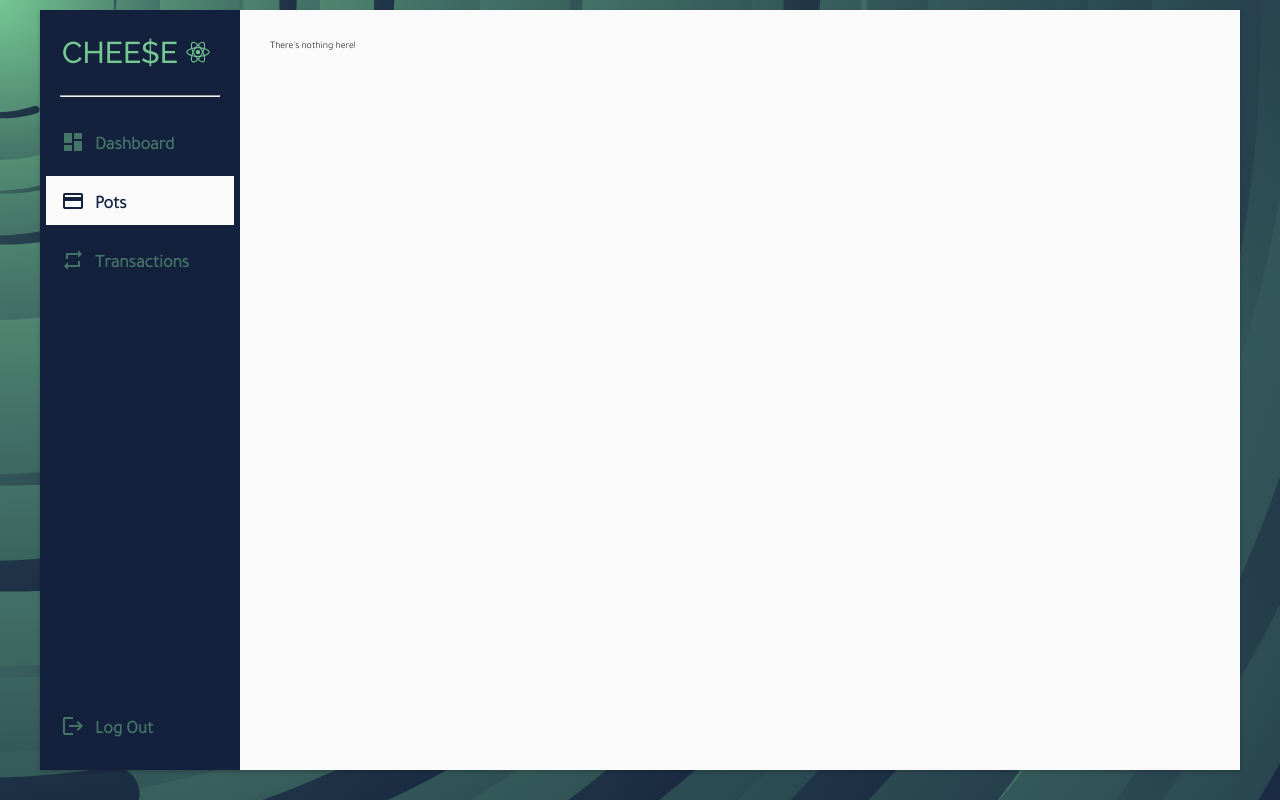
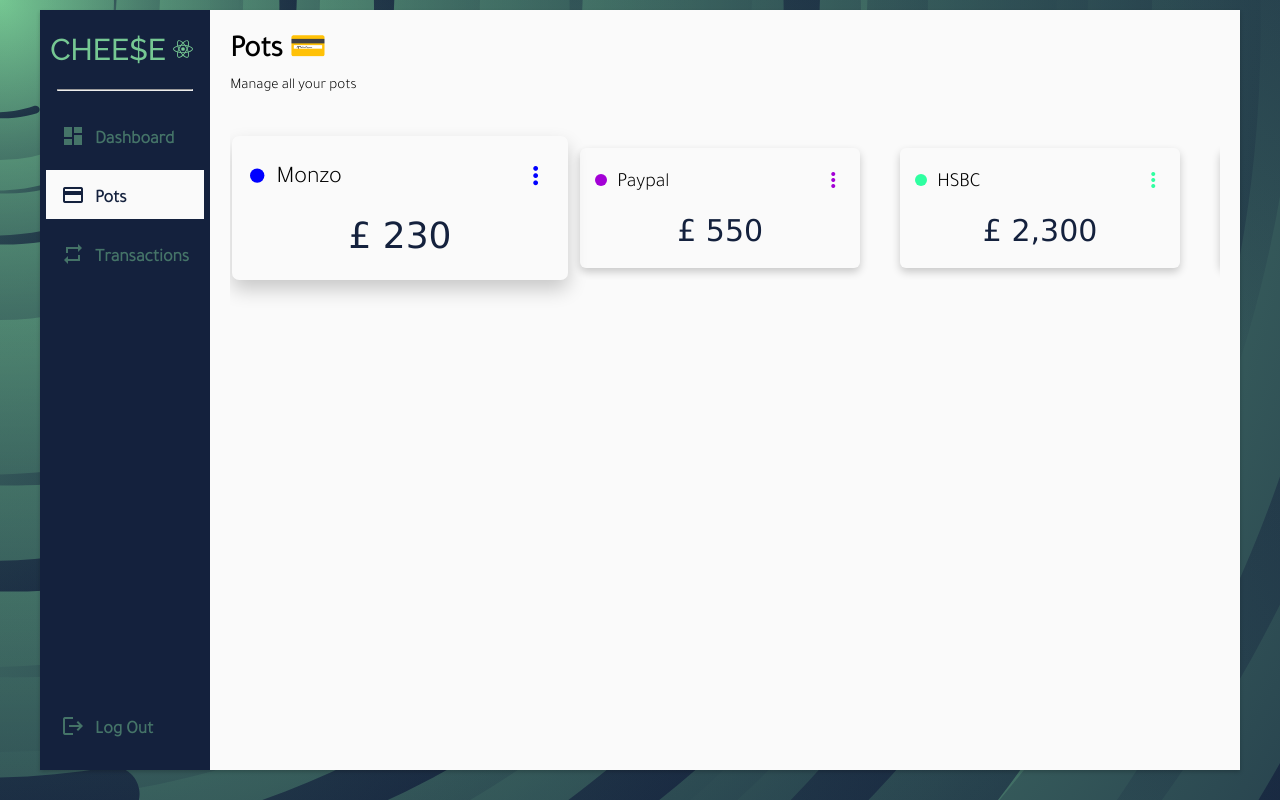
Before and after one commit to dekunle02/Cheesy, a React (Create React App) app in the folder frontend/cheese/: page /app/pots in a window 1280 px wide. Built offline with nearby package versions, Linux system fonts and the light colour scheme.

Commit message:
work on pots

```diff
--- a/frontend/cheese/src/App.js
+++ b/frontend/cheese/src/App.js
@@ -3,12 +3,12 @@
 
 import HomePage from './pages/home/home.component';
 import Dashboard from './pages/dashboard/dashboard.component'
+import PotsPage from './pages/pot/pots-page.component';
 import AppLayout from './AppLayout';
 
 
 function App() {
-  // const userData = useSelector((state) => state.user.userData)
-  // const dispatch = useDispatch()
+
   return (
     <BrowserRouter>
 
@@ -16,6 +16,7 @@
         <Route path="/" element={<HomePage />} />
           <Route path="/app/" element={<AppLayout />}>
             <Route index element={<Dashboard />} />
+            <Route path="pots" element={<PotsPage/>} />
             <Route
               path="*"
               element={
--- a/frontend/cheese/src/api/api.js
+++ b/frontend/cheese/src/api/api.js
@@ -109,10 +109,10 @@
         return {
             status: this.SUCCESS,
             data: [
-                { id: 1, name: "Monzo", currency: { id: 2, code: "GBP", symbol: "£", rate: 0.7 }, amount: 230 },
-                { id: 1, name: "Paypal", currency: { id: 2, code: "GBP", symbol: "£", rate: 0.7 }, amount: 550 },
-                { id: 1, name: "HSBC", currency: { id: 2, code: "GBP", symbol: "£", rate: 0.7 }, amount: 2300 },
-                { id: 1, name: "GTB Dom", currency: { id: 1, code: "USD", symbol: "$", rate: 1 }, amount: 1300 }
+                { id: 1, name: "Monzo", currency: { id: 2, code: "GBP", symbol: "£", rate: 0.7 }, amount: 230, color_code:"#0000ff" },
+                { id: 2, name: "Paypal", currency: { id: 2, code: "GBP", symbol: "£", rate: 0.7 }, amount: 550, color_code:"" },
+                { id: 3, name: "HSBC", currency: { id: 2, code: "GBP", symbol: "£", rate: 0.7 }, amount: 2300, color_code:"#2fffa1" },
+                { id: 4, name: "GTB Dom", currency: { id: 1, code: "USD", symbol: "$", rate: 1 }, amount: 1300, color_code:"#ffaf17" }
             ]
         }
 
--- /dev/null
+++ b/frontend/cheese/src/components/cards/pot-item.component.jsx
@@ -0,0 +1,46 @@
+import './pot-item.style.scss'
+import { Card, FloatCard } from '../../subcomponents/card/card.component'
+import {formatMoneyNumber} from '../../api/utils'
+
+function PotItem({ pot, active }) {
+    const colors = ["#fcca46", "#2e702f", "#76c893", "#fcca46", "#A300D6", "#2B908F", "#13D8AA"]
+    let potColor = pot.color_code
+    if (potColor === ""){
+        potColor = colors[Math.floor(Math.random() * colors.length)];
+    }
+
+    const potAmount =  `${pot.currency.symbol} ${formatMoneyNumber(pot.amount)}`
+
+    return (
+        <div className={`${active ? "active" : ""} pot-item-container`}>
+            {
+                active ?
+                    <FloatCard>
+                        <div className="pot-item-content">
+                            <div className="pot-item-header">
+                                <div className="pot-icon" style={{ backgroundColor: potColor}}></div>
+                                <span className="pot-title">{pot.name}</span>
+                                <span className="material-icons" style={{ color: potColor}}>more_vert</span>
+
+                            </div>
+                            <h2 className="pot-amount">{potAmount}</h2>
+                        </div>
+                    </FloatCard>
+                    :
+                    <Card>
+                        <div className="pot-item-content">
+                            <div className="pot-item-header">
+                                <div className={`${active ? "active" : ""} pot-icon`} style={{ backgroundColor: potColor }}></div>
+                                <span className="pot-title">{pot.name}</span>
+                                <span className="material-icons"  style={{ color: potColor}}>more_vert</span>
+
+                            </div>
+                            <h2 className="pot-amount">{potAmount}</h2>
+                        </div>
+                    </Card>
+            }
+        </div>
+    )
+}
+
+export default PotItem
--- /dev/null
+++ b/frontend/cheese/src/components/cards/pot-item.style.scss
@@ -0,0 +1,53 @@
+@import "../../sass/colors";
+
+.pot-item-container {
+  display: inline-block;
+  transition: all .2s ease-in-out;
+  margin: 0 2rem;
+
+  &.active{
+    transform: scale(1.2);
+  }
+
+  .pot-item-content {
+    margin: 1.5rem;
+    width: 25rem;
+
+    .pot-item-header {
+      display: flex;
+      flex-direction: row;
+      align-items: center;
+
+      .pot-icon {
+        width: 1.2rem;
+        height: 1.2rem;
+        border-radius: 50%;
+        display: inline-block;
+        margin-right: 1rem;
+        &.active{
+          background-color: $color-primary;
+        }
+      }
+
+      .pot-title {
+        font-size: 2rem;
+        padding-top: .5rem;
+      }
+      .material-icons {
+        flex-grow: 1;
+        text-align: end;
+        // color: $color-secondary;
+      }
+    }
+
+    .pot-amount {
+      font-size: 3rem;
+      text-align: center;
+      margin: 1rem 2rem;
+      font-family: "Lucida Sans", "Lucida Sans Regular", "Lucida Grande",
+        "Lucida Sans Unicode", Geneva, Verdana, sans-serif;
+      font-weight: 300;
+      color: $color-primary;
+    }
+  }
+}
--- a/frontend/cheese/src/components/charts/networth/networth.style.scss
+++ b/frontend/cheese/src/components/charts/networth/networth.style.scss
@@ -1,3 +1,5 @@
+@import "./../../../sass/colors";
+
 .net-card-container {
     width: 70%;
     .net-card-content {
@@ -10,8 +12,11 @@
 
             .net-total-balance {
                 font-size: 3rem;
-                font-family: monospace;
+                font-family: "Lucida Sans", "Lucida Sans Regular", "Lucida Grande",
+                "Lucida Sans Unicode", Geneva, Verdana, sans-serif;
+                font-weight: 300;
                 flex-grow: 1;
+                color:$color-primary;
             }
         }
     }
--- a/frontend/cheese/src/pages/dashboard/dashboard.style.scss
+++ b/frontend/cheese/src/pages/dashboard/dashboard.style.scss
@@ -1,3 +1,11 @@
+.dashboard-heading{
+    h1{
+        font-size: 3rem;
+    }
+    span{
+        font-size:1.5rem;
+    }
+}
 .dashboard-body{
     margin-top: 2rem;
 
--- /dev/null
+++ b/frontend/cheese/src/pages/pot/pots-page.component.jsx
@@ -0,0 +1,45 @@
+import './pots-page.style.scss'
+import { useState, useEffect } from 'react'
+import { useSelector } from 'react-redux'
+import useApi from '../../api/api'
+
+import PotItem from '../../components/cards/pot-item.component'
+
+
+function PotsPage() {
+    const token = useSelector(state => state.user.userData.token)
+    const api = useApi(token)
+    const [potArr, setPotArr] = useState([])
+    const [potId, setPotId] = useState(null)
+
+    useEffect(() => {
+        api.getAllPots().then(response => {
+            if (response.status === api.SUCCESS) {
+                setPotArr(response.data)
+                if (response.data.length > 0) {
+                    setPotId(response.data[0].id)
+                }
+            } else {
+                alert("Error fetching pots...")
+            }
+        })
+    }, [])
+
+
+    return (
+        <div>
+            <div className="pots-page-heading">
+                <h1>Pots 💳</h1>
+                <span>Manage all your pots</span>
+            </div>
+
+            <div className="pots-cards-container">
+                {
+                    potArr.map(pot => <div  key={pot.id} onClick={() => {setPotId(pot.id)}} className="pot-item-wrapper"><PotItem pot={pot} active={pot.id === potId}/></div>)
+                }
+            </div>
+        </div>
+    )
+}
+
+export default PotsPage
--- /dev/null
+++ b/frontend/cheese/src/pages/pot/pots-page.style.scss
@@ -0,0 +1,20 @@
+.pots-page-heading{
+    h1{
+        font-size: 3rem;
+    }
+    span{
+        font-size:1.5rem;
+    }
+}
+
+.pots-cards-container{
+    display: flex;
+    padding:5rem 1rem;
+    flex-direction: row;
+    overflow: scroll;
+    flex-wrap: nowrap;
+
+    .pot-item-wrapper{
+        cursor: pointer;
+    }
+}
```
